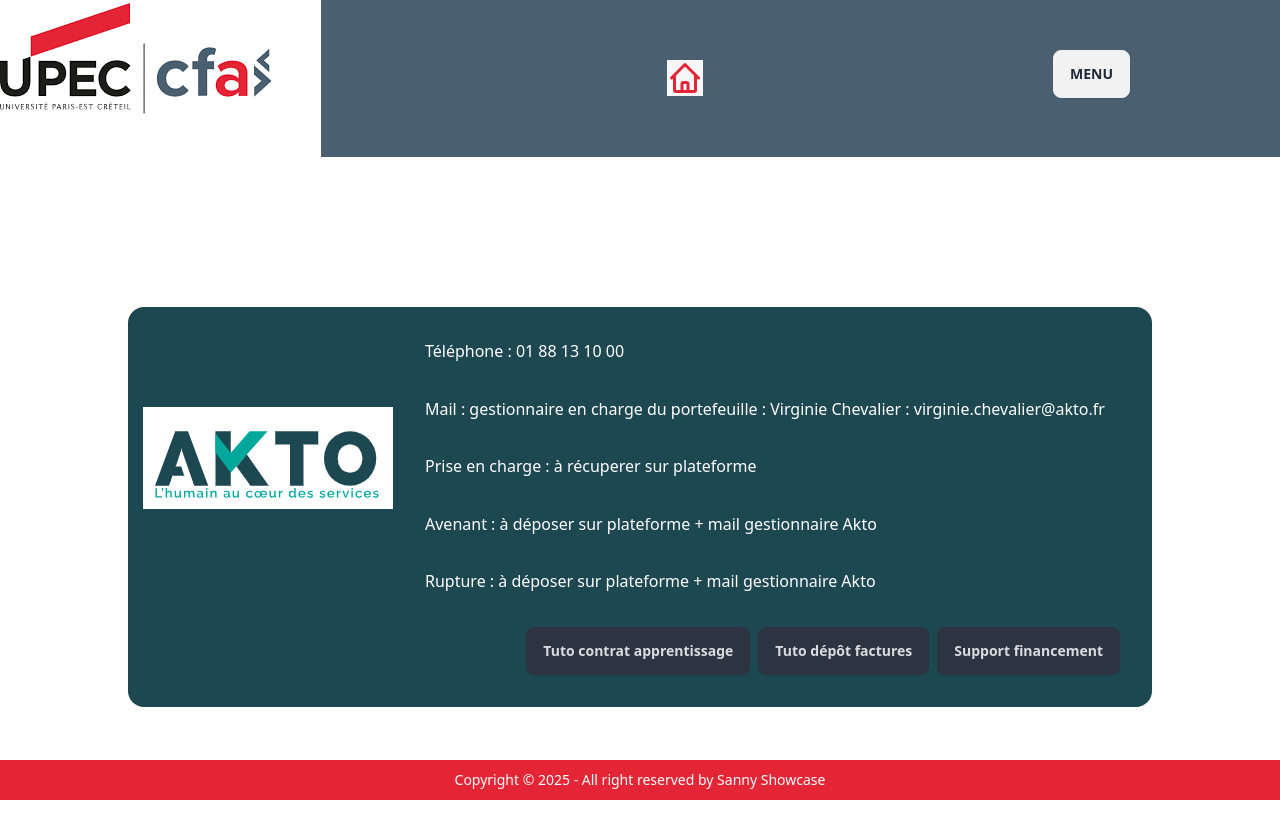
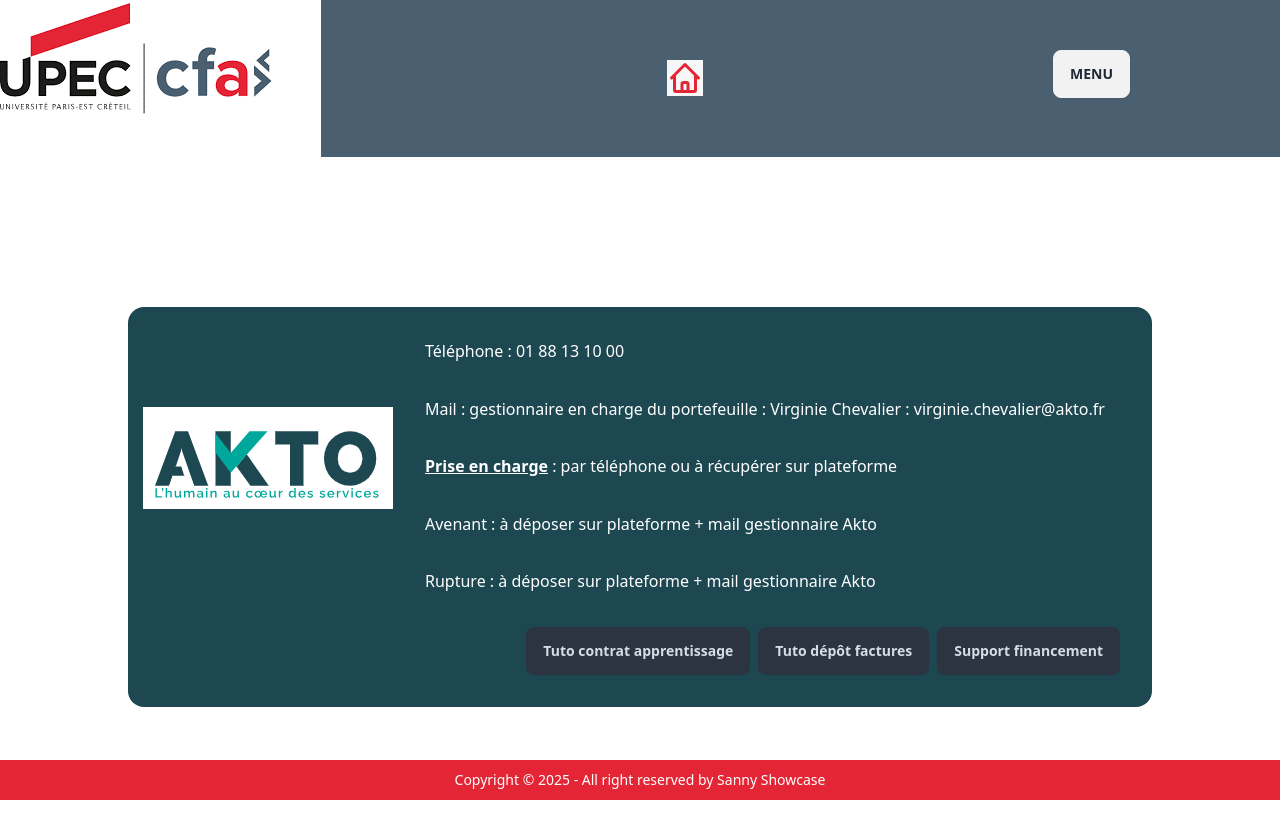
Before and after one commit to sannydasilva/OPCO, a React (Vite) app: page /akto in a window 1280 px wide. Shown: the top 838 px of the page. Built offline with nearby package versions, Linux system fonts and the light colour scheme.

Commit message:
favicon test

```diff
--- a/index.html
+++ b/index.html
@@ -2,8 +2,8 @@
 <html lang="en">
   <head>
     <meta charset="UTF-8" />
-    <link rel="icon" type="image/x-icon" href="/favicon.ico
-    " />
+    <link rel="icon" type="image/x-icon" href="favicon.ico">
+
     <meta name="viewport" content="width=device-width, initial-scale=1.0" />
     <title>OPCO</title>
   </head>
--- a/src/pages/akto/akto.jsx
+++ b/src/pages/akto/akto.jsx
@@ -17,7 +17,13 @@ const akto = () => {
           Mail : gestionnaire en charge du portefeuille : Virginie Chevalier :
           virginie.chevalier@akto.fr
         </p>
-        <p>Prise en charge : à récuperer sur plateforme</p>
+        <p>
+          <strong>
+            <u>Prise en charge</u>
+          </strong>{" "}
+          : par téléphone ou à récupérer sur plateforme
+        </p>
+
         <p>Avenant : à déposer sur plateforme + mail gestionnaire Akto</p>
         <p>Rupture : à déposer sur plateforme + mail gestionnaire Akto</p>
         <div className="card-actions justify-end">
--- a/src/pages/home/home.jsx
+++ b/src/pages/home/home.jsx
@@ -10,8 +10,8 @@ const Home = () => {
       >
         <div className="card-body">
           <h1 className="card-title">Informations CFA</h1>
-          <p>Université Paris Est Créteil Val de Marne</p>
-          <p>Adresse : 61, avenue Général de Gaulle 94010 CRETEIL</p>
+          <h2>Université Paris Est Créteil Val de Marne</h2>
+          <h2>Adresse : 61, avenue Général de Gaulle 94010 CRETEIL</h2>
           <p>SIRET : 199 411 117 000 13</p>
           <p>CODE UAI : 094 11 11 X</p>
           <p>N° déclaration activité : 11 94 P 000 794</p>
```
Also changed, not shown: src/pages/uniformation/uniformation.jsx (+32 -0 lines).
